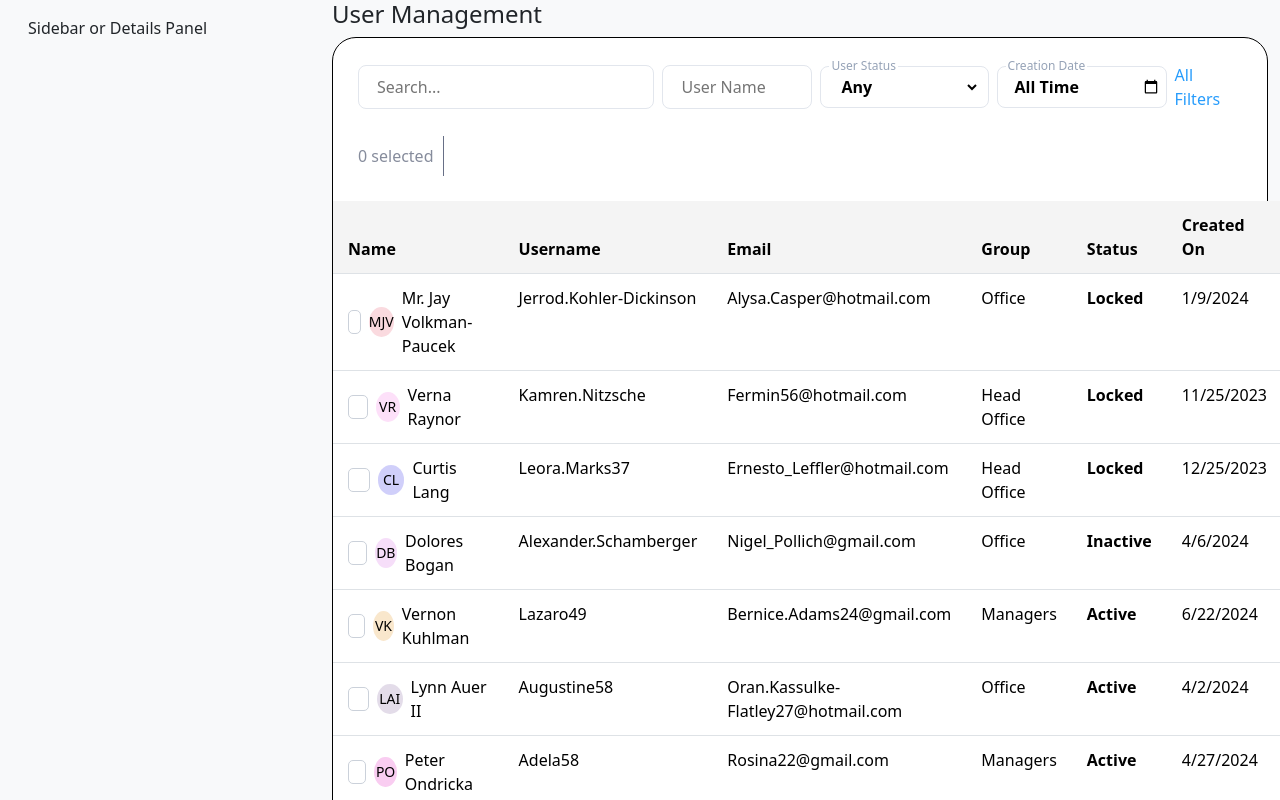
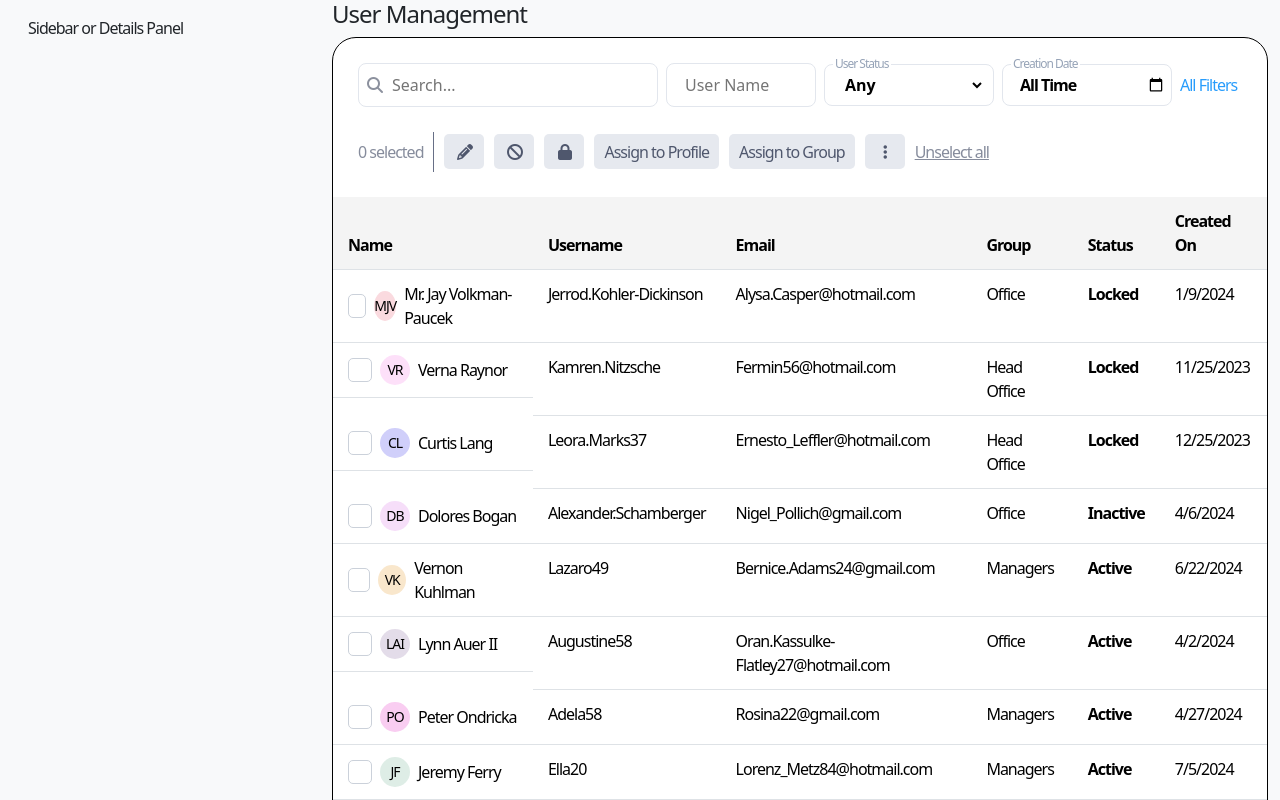
Before and after one commit to MenaTalhHossamAlden/RENOSYSTEMS-Frontend-Engineer-Challenge, a React (Create React App) app: page / in a window 1280 px wide. Shown: the top 800 px of the page. Built offline with nearby package versions, Linux system fonts and the light colour scheme; the HTML template or start-up script is replaced by a standard one.

Commit message:
add actions

```diff
--- a/package.json
+++ b/package.json
@@ -4,6 +4,7 @@
   "private": true,
   "dependencies": {
     "@faker-js/faker": "^8.4.1",
+    "@fortawesome/fontawesome-free": "^6.6.0",
     "@reduxjs/toolkit": "^2.2.7",
     "@testing-library/jest-dom": "^5.17.0",
     "@testing-library/react": "^13.4.0",
--- a/src/App.js
+++ b/src/App.js
@@ -1,5 +1,6 @@
 import logo from './logo.svg';
 import 'bootstrap/dist/css/bootstrap.min.css';
+import '@fortawesome/fontawesome-free/css/all.min.css'
 import './App.css';
 import UserManagement from './components/UserManagement';
 import { Provider } from 'react-redux';
--- a/src/components/Actions.css
+++ b/src/components/Actions.css
@@ -10,3 +10,24 @@
   margin-right: 10px;
   color: #868c9c;
 }
+
+.actions .un-selected {
+  padding: 8px 10px 8px 0;
+  color: #868c9c;
+  text-decoration: underline;
+  cursor: pointer;
+}
+
+.actions .action {
+  font-weight: 500;
+  padding: 5px 10px;
+  min-width: 40px;
+  height: 35px;
+  border-radius: 5px;
+  background: #e6e9ef;
+  display: flex;
+  align-items: center;
+  justify-content: center;
+  color: #4f576d;
+  margin-right: 10px;
+}
--- a/src/components/Actions.js
+++ b/src/components/Actions.js
@@ -1,13 +1,35 @@
-import { useSelector } from 'react-redux';
+import { useDispatch, useSelector } from 'react-redux';
+import { unselectAll } from '../features/users/usersSlice';
 import './Actions.css';
 const Actions = () => {
+  const dispatch = useDispatch();
   const nSelected = useSelector((state) => state.users.nSelected);
   return (
     <div className="actions">
       <div className="n-selected">
         <p>{nSelected} selected</p>
       </div>
-      <div className="action"></div>
+      <div className="action">
+        <i className="fas fa-pencil"></i>
+      </div>
+      <div className="action">
+        <i className="fas fa-ban"></i>
+      </div>
+      <div className="action">
+        <i className="fas fa-lock"></i>
+      </div>
+      <div className="action">
+        <p>Assign to Profile</p>
+      </div>
+      <div className="action">
+        <p>Assign to Group</p>
+      </div>
+      <div className="action">
+        <i class="fas fa-ellipsis-v"></i>
+      </div>
+      <div className="un-selected" onClick={() => dispatch(unselectAll())}>
+        <p>Unselect all</p>
+      </div>
     </div>
   );
 };
--- a/src/components/UserList.css
+++ b/src/components/UserList.css
@@ -1,7 +1,6 @@
 .user-list {
   width: 100%;
   border-radius: 24px;
-
 }
 .user-list th,
 .user-list td {
@@ -9,7 +8,8 @@
   padding: 12px 15px;
 }
 
-.user-list th {
+.user-list th,
+.user-list .selected td {
   background-color: #f4f4f4;
 }
 
@@ -59,7 +59,6 @@
   width: 30px;
   height: 30px;
   border-radius: 50%;
-  background-color: #6c757d;
   font-size: 14px;
   margin-right: 8px;
 }
--- a/src/components/UserList.js
+++ b/src/components/UserList.js
@@ -22,10 +22,11 @@ const UserList = () => {
         {users.map((user) => {
           const backgroundColor = user.color;
           return (
-            <tr key={user.id}>
+            <tr key={user.id} className={user.isSelected ? 'selected' : ''}>
               <td className="name">
                 <input
                   type="checkbox"
+                  checked={user.isSelected}
                   onChange={() =>
                     dispatch(
                       setSelected({
--- a/src/components/UserManagement.css
+++ b/src/components/UserManagement.css
@@ -1,3 +1,7 @@
+.user-management {
+  letter-spacing: -1px;
+}
+
 p {
   margin: 0;
   padding: 0;
--- a/src/features/users/usersSlice.js
+++ b/src/features/users/usersSlice.js
@@ -24,8 +24,15 @@ const usersSlice = createSlice({
       }
       state.nSelected = state.users.filter((user) => user.isSelected).length;
     },
+    unselectAll: (state) => {
+      state.users.forEach((user) => {
+        user.isSelected = false;
+      });
+      state.nSelected = 0;
+    },
   },
 });
 
-export const { setStatus, setCreationDate, setSelected } = usersSlice.actions;
+export const { setStatus, setCreationDate, setSelected, unselectAll } =
+  usersSlice.actions;
 export default usersSlice.reducer;
```
Also changed, not shown: 1 other file (tests, documents, lock files or other folders).
